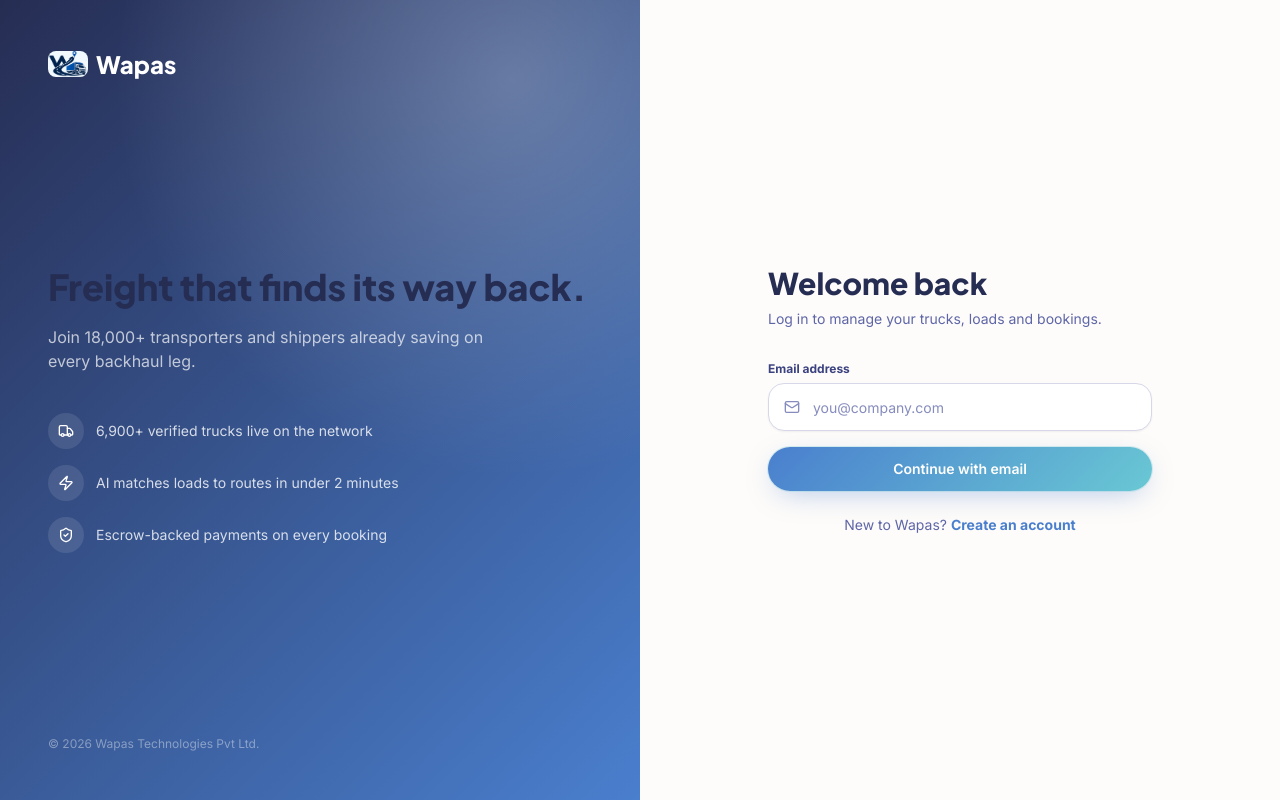
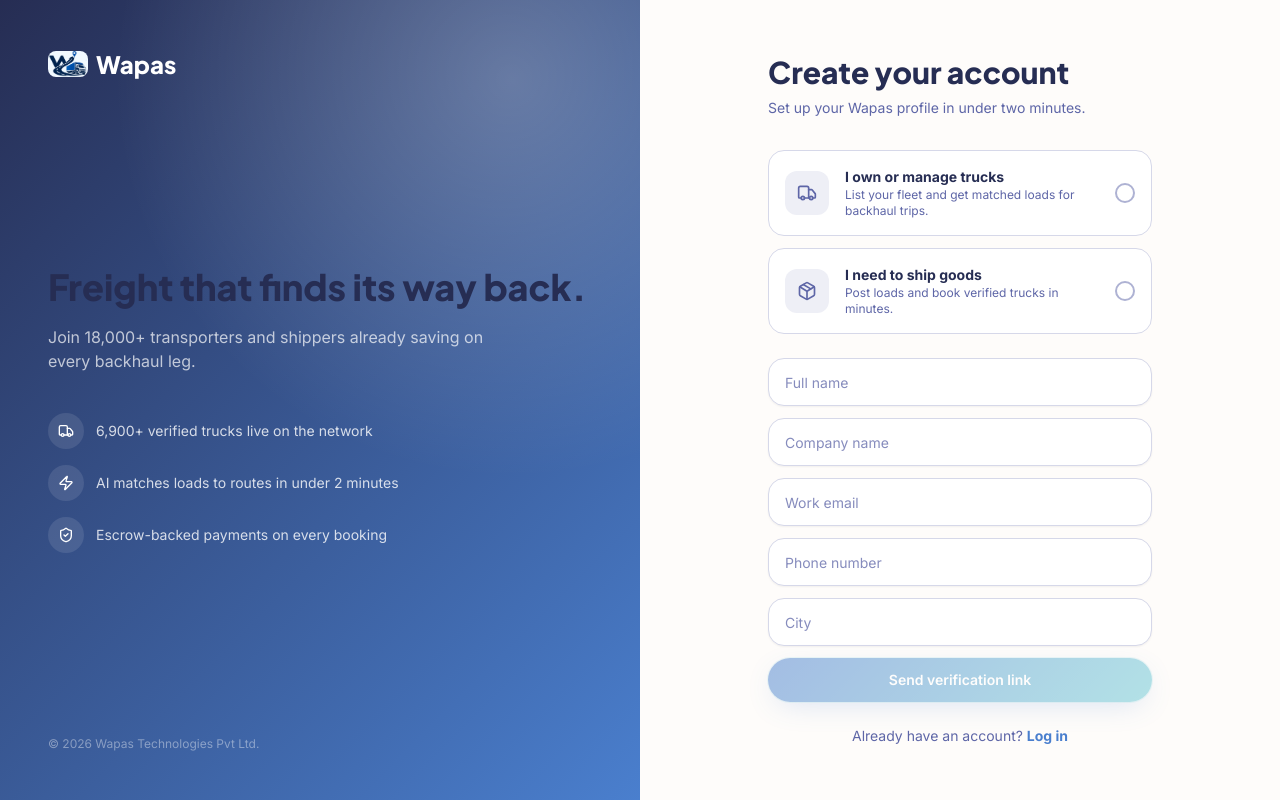
Before and after one commit to Manas-Dikshit/Wapas, a Next.js app: page /login in a window 1280 px wide. Built offline with nearby package versions, Linux system fonts and the light colour scheme; no server answers.

Commit message:
plain magic-link flow, no code entry

```diff
--- a/src/app/login/page.tsx
+++ b/src/app/login/page.tsx
@@ -2,110 +2,124 @@
 
 import { useState } from 'react';
 import Link from 'next/link';
-import { useRouter } from 'next/navigation';
 import { toast } from 'sonner';
-import { Loader2, Mail } from 'lucide-react';
+import { Loader2, Package, Truck, Check, MailCheck } from 'lucide-react';
 import { AuthShell } from '@/components/layout/auth-shell';
 import { Input } from '@/components/ui/input';
 import { Button } from '@/components/ui/button';
+import { cn } from '@/lib/utils';
 import { createClient } from '@/lib/supabase/client';
 
-export default function LoginPage() {
-  const router = useRouter();
+type Role = 'shipper' | 'transporter';
+
+const roles: { key: Role; title: string; desc: string; icon: React.ElementType }[] = [
+  { key: 'transporter', title: 'I own or manage trucks', desc: 'List your fleet and get matched loads for backhaul trips.', icon: Truck },
+  { key: 'shipper', title: 'I need to ship goods', desc: 'Post loads and book verified trucks in minutes.', icon: Package }
+];
+
+export default function RegisterPage() {
   const supabase = createClient();
-  const [step, setStep] = useState<'email' | 'otp'>('email');
+  const [role, setRole] = useState<Role | null>(null);
   const [loading, setLoading] = useState(false);
-  const [email, setEmail] = useState('');
-  const [otp, setOtp] = useState('');
+  const [sent, setSent] = useState(false);
+  const [form, setForm] = useState({ name: '', company: '', email: '', phone: '', city: '' });
 
-  async function sendOtp(e: React.FormEvent) {
+  async function submit(e: React.FormEvent) {
     e.preventDefault();
-    if (!email) return;
+    if (!role) return;
 
     if (!supabase) {
-      toast.error("Supabase isn't configured", { description: 'Add NEXT_PUBLIC_SUPABASE_URL / ANON_KEY to .env.local to enable real login.' });
+      toast.error("Supabase isn't configured", { description: 'Add your Supabase project keys to enable real sign-up.' });
       return;
     }
 
     setLoading(true);
-    const { error } = await supabase.auth.signInWithOtp({ email });
+    // signInWithOtp creates the auth.users row on first use. `data` becomes
+    // raw_user_meta_data, which handle_new_user() (0004_link_auth_users.sql)
+    // reads to populate the profiles row once the link is confirmed.
+    const { error } = await supabase.auth.signInWithOtp({
+      email: form.email,
+      options: {
+        data: { full_name: form.name, company_name: form.company, role, city: form.city },
+        emailRedirectTo: `${window.location.origin}/auth/callback?next=/dashboard`
+      }
+    });
     setLoading(false);
 
     if (error) {
-      toast.error("Couldn't send code", { description: error.message });
+      toast.error("Couldn't send verification link", { description: error.message });
       return;
     }
 
-    setStep('otp');
-    toast.success('Check your inbox', { description: `We sent a 6-digit code to ${email}.` });
+    setSent(true);
+    toast.success('Verification link sent', { description: `Check ${form.email} to finish creating your account.` });
   }
 
-  async function verifyOtp(e: React.FormEvent) {
-    e.preventDefault();
-    if (!supabase) return;
-
-    setLoading(true);
-    const { error } = await supabase.auth.verifyOtp({ email, token: otp, type: 'email' });
-    setLoading(false);
-
-    if (error) {
-      toast.error('Invalid or expired code', { description: error.message });
-      return;
-    }
-
-    toast.success('Welcome back to Wapas');
-    router.push('/dashboard');
-    router.refresh();
-  }
-
-  async function loginWithGoogle() {
-    if (!supabase) {
-      toast.error("Supabase isn't configured", { description: 'Add your Supabase project keys to enable Google login.' });
-      return;
-    }
-
-    const { error } = await supabase.auth.signInWithOAuth({
-      provider: 'google',
-      options: { redirectTo: `${window.location.origin}/auth/callback?next=/dashboard` }
-    });
-
-    if (error) toast.error('Google sign-in failed', { description: error.message });
+  if (sent) {
+    return (
+      <AuthShell title="Check your email" subtitle="One more step to activate your account.">
+        <div className="flex flex-col items-center gap-4 rounded-2xl border border-navy-100 bg-white p-6 text-center">
+          <div className="flex h-12 w-12 items-center justify-center rounded-full bg-blue-50 text-blue-500">
+            <MailCheck className="h-6 w-6" />
+          </div>
+          <p className="text-sm font-bold text-navy-600">Link sent to {form.email}</p>
+          <p className="text-xs text-navy-400">
+            Open it on <span className="font-semibold">this same device/browser</span> — your account and profile will be created automatically.
+          </p>
+          <button className="text-xs font-semibold text-blue-500" onClick={() => setSent(false)}>
+            Use a different email
+          </button>
+        </div>
+      </AuthShell>
+    );
   }
 
   return (
-    <AuthShell title="Welcome back" subtitle="Log in to manage your trucks, loads and bookings.">
-      {step === 'email' ? (
-        <form onSubmit={sendOtp} className="space-y-4">
-          <div>
-            <label className="mb-1.5 block text-xs font-bold text-navy-500">Email address</label>
-            <div className="relative">
-              <Mail className="pointer-events-none absolute left-4 top-1/2 h-4 w-4 -translate-y-1/2 text-navy-300" />
-              <Input type="email" required placeholder="you@company.com" className="pl-11" value={email} onChange={(e) => setEmail(e.target.value)} />
-            </div>
-          </div>
-          <Button type="submit" className="w-full" disabled={loading}>
-            {loading && <Loader2 className="h-4 w-4 animate-spin" />}
-            Continue with email
-          </Button>
-        </form>
-      ) : (
-        <form onSubmit={verifyOtp} className="space-y-4">
-          <div>
-            <label className="mb-1.5 block text-xs font-bold text-navy-500">Enter the 6-digit code</label>
-            <Input required maxLength={6} placeholder="123456" value={otp} onChange={(e) => setOtp(e.target.value)} className="text-center text-lg tracking-[0.5em]" />
-            <p className="mt-2 text-xs text-navy-300">Sent to {email}. <button type="button" className="font-semibold text-blue-500" onClick={() => setStep('email')}>Change</button></p>
-          </div>
-          <Button type="submit" className="w-full" disabled={loading}>
-            {loading && <Loader2 className="h-4 w-4 animate-spin" />}
-            Verify & continue
-          </Button>
-        </form>
-      )}
+    <AuthShell title="Create your account" subtitle="Set up your Wapas profile in under two minutes.">
+      <div className="mb-6 space-y-3">
+        {roles.map((r) => {
+          const active = role === r.key;
+          return (
+            <button
+              key={r.key}
+              type="button"
+              onClick={() => setRole(r.key)}
+              className={cn(
+                'flex w-full items-center gap-4 rounded-2xl border p-4 text-left transition-colors',
+                active ? 'border-blue-400 bg-blue-50' : 'border-navy-100 bg-white hover:border-navy-200'
+              )}
+            >
+              <div className={cn('flex h-11 w-11 shrink-0 items-center justify-center rounded-xl', active ? 'bg-wapas-gradient text-white' : 'bg-navy-50 text-navy-400')}>
+                <r.icon className="h-5 w-5" />
+              </div>
+              <div className="min-w-0 flex-1">
+                <p className="text-sm font-bold text-navy-600">{r.title}</p>
+                <p className="text-xs text-navy-400">{r.desc}</p>
+              </div>
+              <div className={cn('flex h-5 w-5 shrink-0 items-center justify-center rounded-full border-2', active ? 'border-blue-500 bg-blue-500 text-white' : 'border-navy-200')}>
+                {active && <Check className="h-3 w-3" />}
+              </div>
+            </button>
+          );
+        })}
+      </div>
+
+      <form onSubmit={submit} className="space-y-3">
+        <Input required placeholder="Full name" value={form.name} onChange={(e) => setForm({ ...form, name: e.target.value })} />
+        <Input required placeholder="Company name" value={form.company} onChange={(e) => setForm({ ...form, company: e.target.value })} />
+        <Input required type="email" placeholder="Work email" value={form.email} onChange={(e) => setForm({ ...form, email: e.target.value })} />
+        <Input required type="tel" placeholder="Phone number" value={form.phone} onChange={(e) => setForm({ ...form, phone: e.target.value })} />
+        <Input placeholder="City" value={form.city} onChange={(e) => setForm({ ...form, city: e.target.value })} />
+        <Button type="submit" className="w-full" disabled={!role || loading}>
+          {loading && <Loader2 className="h-4 w-4 animate-spin" />}
+          Send verification link
+        </Button>
+      </form>
 
       <p className="mt-6 text-center text-sm text-navy-400">
-        New to Wapas?{' '}
-        <Link href="/register" className="font-bold text-blue-500">
-          Create an account
+        Already have an account?{' '}
+        <Link href="/login" className="font-bold text-blue-500">
+          Log in
         </Link>
       </p>
     </AuthShell>
```
